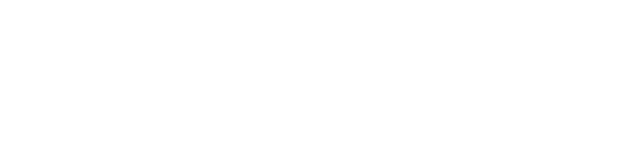
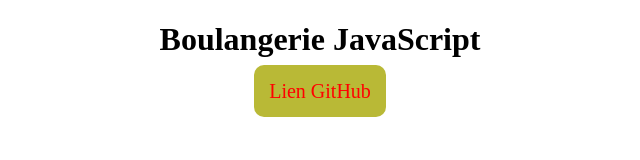
Before and after one commit to Adrien-25/boulangerie-js, a plain HTML site: page index.html in a window 1280 px wide. Shown: the whole page, without its empty margins (320-960 px from the left). Drawn offline with Linux system fonts and the light colour scheme.

Commit message:
Ajout du lien vers github et d'un titre

```diff
--- a/index.html
+++ b/index.html
@@ -6,7 +6,10 @@
     <meta name="viewport" content="width=device-width, initial-scale=1.0">
     <title>Boulangerie</title>
 </head>
-<body>
+<body style="text-align:center;">
+    <h1>Boulangerie JavaScript</h1>
+    <a target="_blank" href="https://github.com/Adrien-25/boulangerie-js" style="color: red;padding: 15px;background-color: #b9b936;border-radius: 10px;text-decoration: none;font-size: 20px;">Lien GitHub</a>
+
     <script src="class/Boulanger.js"></script>
     <script src="class/Produit.js"></script>
     <script src="class/Vendeuse.js"></script>
```
